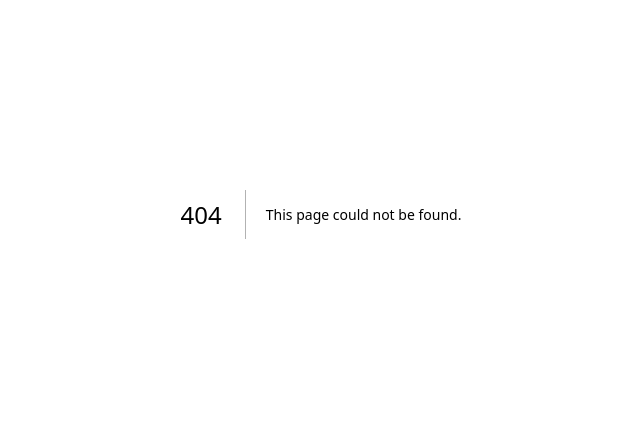
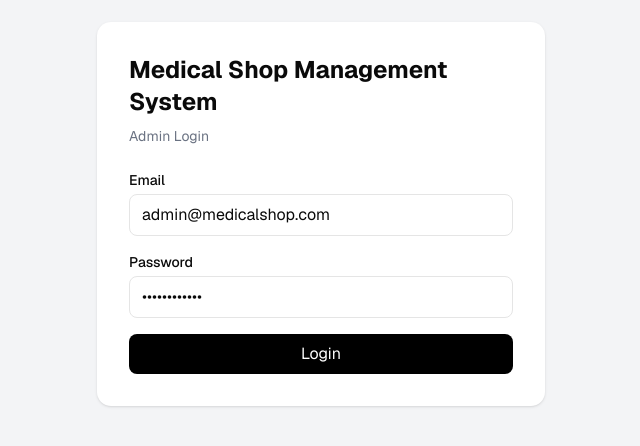
Before and after one commit to CheSubhro/pharmatrix, a Next.js app: page /login in a window 1280 px wide. Before the commit this address had no page. Shown: the part 186-632 px from the top of the page, without its empty margins (319-959 px from the left). Built offline with nearby package versions, Linux system fonts and the light colour scheme.

Commit message:
Login Page Complete

```diff
--- /dev/null
+++ b/src/app/login/page.tsx
@@ -0,0 +1,92 @@
+
+"use client";
+
+import { FormEvent, useState } from "react";
+import { signIn } from "next-auth/react";
+
+export default function LoginPage() {
+  const [email, setEmail] = useState("admin@medicalshop.com");
+  const [password, setPassword] = useState("Admin@123456");
+  const [error, setError] = useState("");
+  const [loading, setLoading] = useState(false);
+
+  async function handleSubmit(event: FormEvent<HTMLFormElement>) {
+    event.preventDefault();
+
+    setLoading(true);
+    setError("");
+
+    const result = await signIn("credentials", {
+      email,
+      password,
+      redirect: false,
+    });
+
+    setLoading(false);
+
+    if (result?.error) {
+      setError("Invalid email or password.");
+      return;
+    }
+
+    window.location.href = "/dashboard";
+  }
+
+  return (
+    <main className="flex min-h-screen items-center justify-center bg-gray-100 p-6">
+      <div className="w-full max-w-md rounded-xl bg-white p-8 shadow">
+        <h1 className="text-2xl font-bold">
+          Medical Shop Management System
+        </h1>
+
+        <p className="mt-2 mb-6 text-sm text-gray-500">
+          Admin Login
+        </p>
+
+        <form onSubmit={handleSubmit} className="space-y-4">
+          <div>
+            <label className="mb-1 block text-sm font-medium">
+              Email
+            </label>
+
+            <input
+              type="email"
+              value={email}
+              onChange={(e) => setEmail(e.target.value)}
+              className="w-full rounded-md border px-3 py-2"
+              required
+            />
+          </div>
+
+          <div>
+            <label className="mb-1 block text-sm font-medium">
+              Password
+            </label>
+
+            <input
+              type="password"
+              value={password}
+              onChange={(e) => setPassword(e.target.value)}
+              className="w-full rounded-md border px-3 py-2"
+              required
+            />
+          </div>
+
+          {error && (
+            <p className="rounded-md bg-red-50 p-3 text-sm text-red-600">
+              {error}
+            </p>
+          )}
+
+          <button
+            type="submit"
+            disabled={loading}
+            className="w-full rounded-md bg-black px-4 py-2 text-white disabled:opacity-50"
+          >
+            {loading ? "Logging in..." : "Login"}
+          </button>
+        </form>
+      </div>
+    </main>
+  );
+}
```
